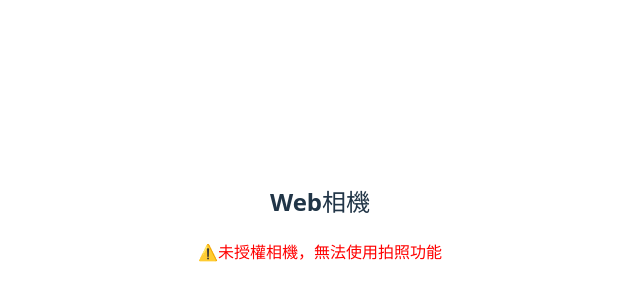
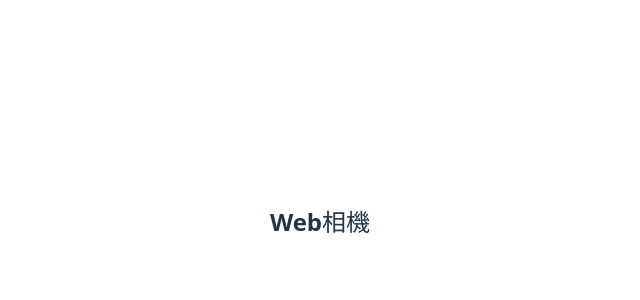
Before and after one commit to lucie0417/react-webview-test, a React (Vite) app: page /react-webview-test/camera in a window 1280 px wide. Shown: the part 178-478 px from the top of the page, without its empty margins (320-960 px from the left). Built offline with nearby package versions, Linux system fonts and the light colour scheme.

Commit message:
調整 hasPermission 判斷方式

```diff
--- a/src/pages/Camera.tsx
+++ b/src/pages/Camera.tsx
@@ -100,7 +100,7 @@ const Camera = () => {
         <div style={{ textAlign: 'center', padding: '20px' }}>
             <h2>Web相機</h2>
 
-            {!hasPermission && (
+            {hasPermission === false && (
                 <p style={{ color: 'red' }}>⚠️未授權相機，無法使用拍照功能</p>
             )}
 
```
